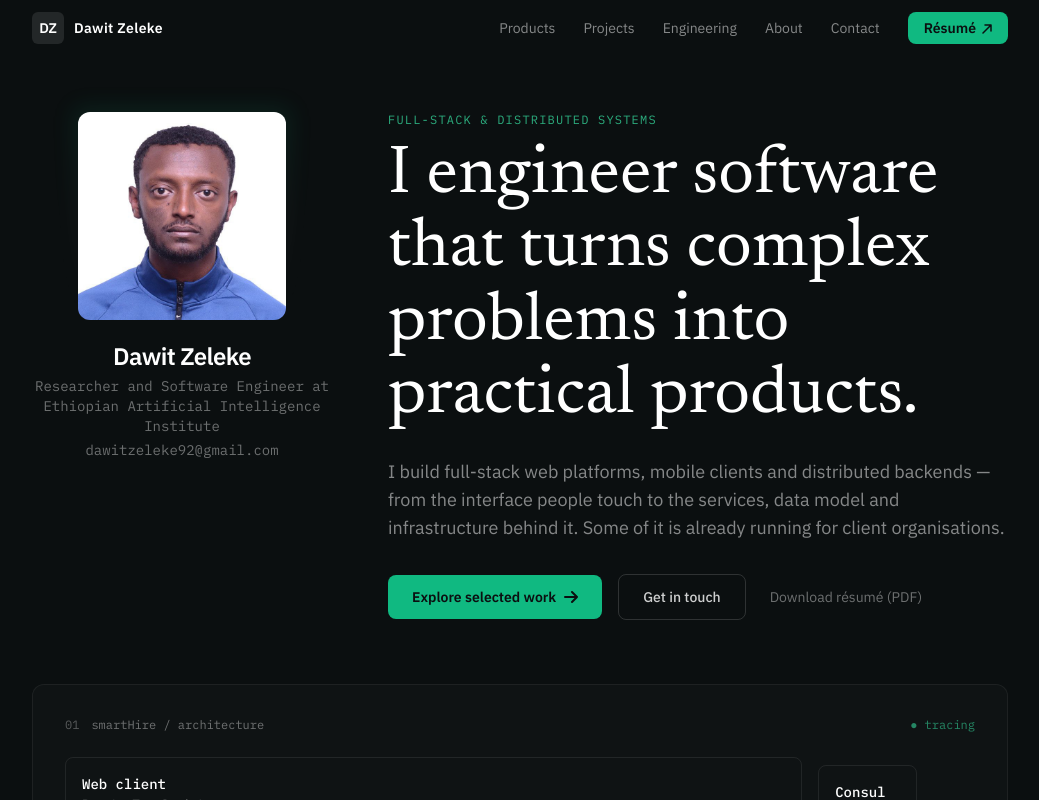
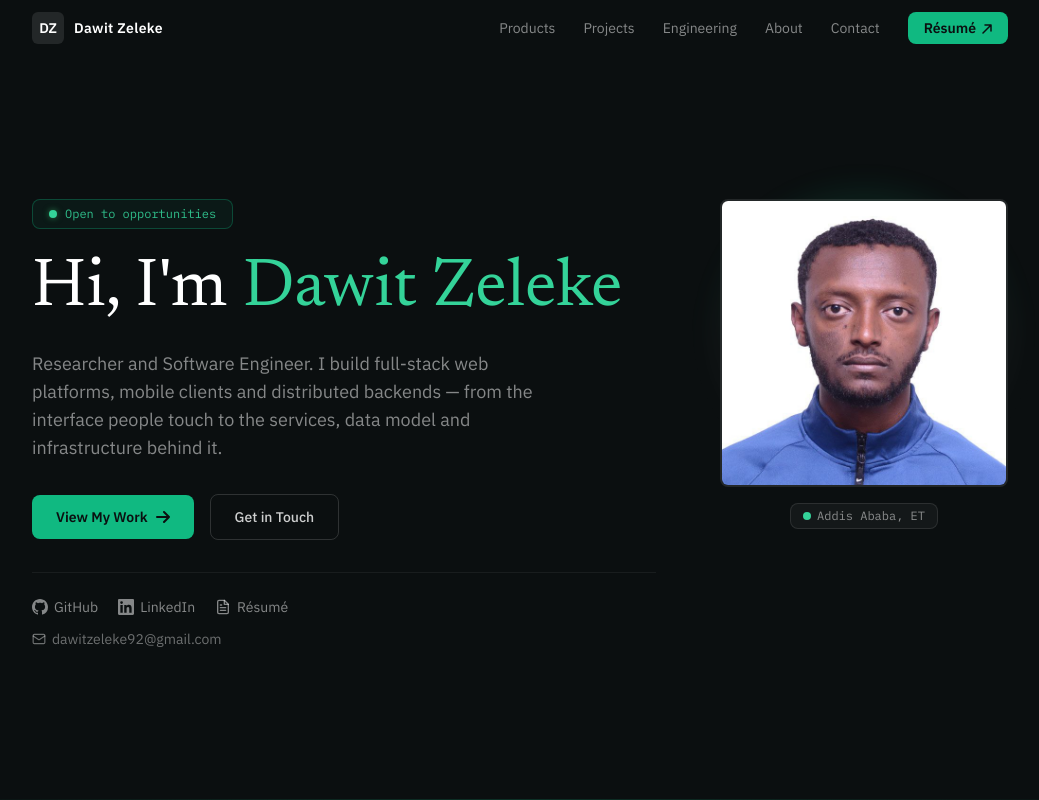
Before and after one commit to dawitzeleke/portfolio, a React (Create React App) app: page / in a window 1280 px wide. Shown: the top 800 px of the page, without its empty margins (120-1159 px from the left). Built offline with nearby package versions, Linux system fonts and the light colour scheme.

Commit message:
feat: add Home component with hero section and architecture diagram

```diff
--- a/src/components/Home.tsx
+++ b/src/components/Home.tsx
@@ -3,6 +3,7 @@ import photo from "../assets/photo.png";
 
 const Home = (): JSX.Element => {
   return (
+    <>
     <header
       id="home"
       className="relative w-full min-h-screen bg-[#0b0f10] text-white overflow-hidden"
@@ -11,57 +12,28 @@ const Home = (): JSX.Element => {
       <div className="absolute bottom-0 left-0 right-0 h-px bg-gradient-to-r from-transparent via-emerald-500/20 to-transparent" />
 
       <div className="section-container flex flex-col justify-center min-h-screen pt-20 pb-16">
-        {/* Hero Top: Profile Card + Big Editorial Heading & CTAs */}
-        <div className="flex flex-col lg:flex-row items-center lg:items-start gap-8 lg:gap-14 pt-4 sm:pt-8">
-          {/* Avatar Profile Card */}
-          <div className="flex flex-col items-center flex-shrink-0 text-center animate-fade-in-up">
-            <div className="relative group">
-              {/* Outer soft ambient halo */}
-              <div className="absolute -inset-1 bg-gradient-to-b from-emerald-500/20 via-white/5 to-transparent blur-md opacity-60 group-hover:opacity-100 transition-opacity duration-500" />
-
-              {/* Photo Frame */}
-              <div className="relative w-44 h-44 sm:w-48 sm:h-48 lg:w-52 lg:h-52 overflow-hidden transition-transform duration-300 group-hover:scale-[1.02]">
-                <img
-                  src={photo}
-                  alt="Dawit Zeleke"
-                  className="w-full h-full object-cover object-top rounded-xl"
-                />
-              </div>
-
-
+        {/* Hero: Text left + Photo right */}
+        <div className="flex flex-col lg:flex-row items-center lg:items-start gap-12 lg:gap-16 pt-4 sm:pt-8">
+          {/* Left: Status badge, Heading, Description, CTAs, Links */}
+          <div className="flex-1 text-center lg:text-left animate-fade-in-up">
+            {/* Status badge */}
+            <div className="inline-flex items-center gap-2 rounded-lg border border-emerald-500/30 bg-emerald-500/[0.06] px-4 py-1.5 mb-6">
+              <span className="status-dot" />
+              <span className="text-xs font-mono text-emerald-400/90">Open to opportunities</span>
             </div>
-
-            {/* Name & Credentials */}
-            <div className="mt-5">
-              <h2 className="text-xl sm:text-2xl font-semibold text-white tracking-tight">
-                Dawit Zeleke
-              </h2>
-              <p className="text-xs sm:text-sm font-mono text-white/40 mt-1 w-[300px]">
-                Researcher and Software Engineer at Ethiopian Artificial Intelligence Institute
-              </p>
-              <p className="text-xs sm:text-sm font-mono text-white/40 mt-1 w-[300px]">dawitzeleke92@gmail.com</p>
-            </div>
-
-          </div>
-
-          {/* Right: Big Editorial Headline + Description + CTAs */}
-          <div className="flex-1 text-center lg:text-left animate-fade-in-up animate-delay-100">
-            {/* Intro label */}
-            <p className="text-xs font-mono tracking-widest uppercase text-emerald-400/80 mb-3">
-              Full-Stack & Distributed Systems
-            </p>
 
             {/* Big editorial heading */}
             <h1 className="font-display text-[2.5rem] sm:text-[3.25rem] md:text-[3.75rem] lg:text-[4.25rem] font-normal leading-[1.08] text-white">
-              I engineer software that turns complex problems into practical products.
+              Hi, I'm{" "}
+              <span className="text-emerald-400">Dawit</span>{" "}
+              <span className="text-emerald-400">Zeleke</span>
             </h1>
 
             {/* Description */}
-            <p className="max-w-2xl text-base sm:text-lg text-white/50 mt-6 leading-relaxed">
-              I build full-stack web platforms, mobile clients and distributed
-              backends — from the interface people touch to the services, data
-              model and infrastructure behind it. Some of it is already running
-              for client organisations.
+            <p className="max-w-lg text-base sm:text-lg text-white/50 mt-6 leading-relaxed">
+              Researcher and Software Engineer. I build full-stack web platforms,
+              mobile clients and distributed backends — from the interface people
+              touch to the services, data model and infrastructure behind it.
             </p>
 
             {/* CTAs */}
@@ -72,7 +44,7 @@ const Home = (): JSX.Element => {
                 duration={500}
                 className="btn-primary cursor-pointer"
               >
-                Explore selected work
+                View My Work
                 <svg width="14" height="14" viewBox="0 0 14 14" fill="none">
                   <path d="M1 7h12M8 2l5 5-5 5" stroke="currentColor" strokeWidth="2" strokeLinecap="round" strokeLinejoin="round" />
                 </svg>
@@ -84,22 +56,78 @@ const Home = (): JSX.Element => {
                 duration={500}
                 className="btn-ghost cursor-pointer"
               >
-                Get in touch
+                Get in Touch
               </Link>
+            </div>
 
+            {/* Social & contact links row */}
+            <div className="flex flex-wrap items-center justify-center lg:justify-start gap-5 mt-8 pt-6 border-t border-white/[0.06]">
+              <a
+                href="https://github.com/"
+                target="_blank"
+                rel="noopener noreferrer"
+                className="inline-flex items-center gap-1.5 text-sm text-white/50 hover:text-white transition-colors"
+              >
+                <svg width="16" height="16" viewBox="0 0 24 24" fill="currentColor"><path d="M12 0C5.37 0 0 5.37 0 12c0 5.31 3.435 9.795 8.205 11.385.6.105.825-.255.825-.57 0-.285-.015-1.23-.015-2.235-3.015.555-3.795-.735-4.035-1.41-.135-.345-.72-1.41-1.23-1.695-.42-.225-1.02-.78-.015-.795.945-.015 1.62.87 1.845 1.23 1.08 1.815 2.805 1.305 3.495.99.105-.78.42-1.305.765-1.605-2.67-.3-5.46-1.335-5.46-5.925 0-1.305.465-2.385 1.23-3.225-.12-.3-.54-1.53.12-3.18 0 0 1.005-.315 3.3 1.23.96-.27 1.98-.405 3-.405s2.04.135 3 .405c2.295-1.56 3.3-1.23 3.3-1.23.66 1.65.24 2.88.12 3.18.765.84 1.23 1.905 1.23 3.225 0 4.605-2.805 5.625-5.475 5.925.435.375.81 1.095.81 2.22 0 1.605-.015 2.895-.015 3.3 0 .315.225.69.825.57A12.02 12.02 0 0024 12c0-6.63-5.37-12-12-12z"/></svg>
+                GitHub
+              </a>
+              <a
+                href="https://linkedin.com/"
+                target="_blank"
+                rel="noopener noreferrer"
+                className="inline-flex items-center gap-1.5 text-sm text-white/50 hover:text-white transition-colors"
+              >
+                <svg width="16" height="16" viewBox="0 0 24 24" fill="currentColor"><path d="M20.447 20.452h-3.554v-5.569c0-1.328-.027-3.037-1.852-3.037-1.853 0-2.136 1.445-2.136 2.939v5.667H9.351V9h3.414v1.561h.046c.477-.9 1.637-1.85 3.37-1.85 3.601 0 4.267 2.37 4.267 5.455v6.286zM5.337 7.433a2.062 2.062 0 01-2.063-2.065 2.064 2.064 0 112.063 2.065zm1.782 13.019H3.555V9h3.564v11.452zM22.225 0H1.771C.792 0 0 .774 0 1.729v20.542C0 23.227.792 24 1.771 24h20.451C23.2 24 24 23.227 24 22.271V1.729C24 .774 23.2 0 22.222 0h.003z"/></svg>
+                LinkedIn
+              </a>
               <a
                 href="/resume.pdf"
                 download
-                className="inline-flex items-center gap-1.5 ml-2 text-sm text-white/40 hover:text-white/70 transition-colors"
+                className="inline-flex items-center gap-1.5 text-sm text-white/50 hover:text-white transition-colors"
               >
-                Download résumé (PDF)
+                <svg width="16" height="16" viewBox="0 0 24 24" fill="none" stroke="currentColor" strokeWidth="2" strokeLinecap="round" strokeLinejoin="round"><path d="M14 2H6a2 2 0 00-2 2v16a2 2 0 002 2h12a2 2 0 002-2V8z"/><polyline points="14 2 14 8 20 8"/><line x1="16" y1="13" x2="8" y2="13"/><line x1="16" y1="17" x2="8" y2="17"/><polyline points="10 9 9 9 8 9"/></svg>
+                Résumé
               </a>
+            </div>
+
+            <div className="flex flex-wrap items-center justify-center lg:justify-start gap-5 mt-3">
+              <span className="inline-flex items-center gap-1.5 text-sm text-white/40">
+                <svg width="14" height="14" viewBox="0 0 24 24" fill="none" stroke="currentColor" strokeWidth="2" strokeLinecap="round" strokeLinejoin="round"><rect x="2" y="4" width="20" height="16" rx="2"/><path d="M22 7l-8.97 5.7a1.94 1.94 0 01-2.06 0L2 7"/></svg>
+                dawitzeleke92@gmail.com
+              </span>
+            </div>
+          </div>
+
+          {/* Right: Large circular profile photo */}
+          <div className="flex-shrink-0 flex flex-col items-center animate-fade-in-up animate-delay-100">
+            <div className="relative group">
+              {/* Outer ambient glow ring */}
+              <div className="absolute -inset-2 rounded-full bg-gradient-to-b from-emerald-500/20 via-white/5 to-transparent blur-lg opacity-60 group-hover:opacity-100 transition-opacity duration-500" />
+
+              {/* Circular photo */}
+              <div className="relative w-56 h-56 sm:w-64 sm:h-64 lg:w-72 lg:h-72 rounded-lg overflow-hidden border-2 border-white/10 transition-transform duration-300 group-hover:scale-[1.02]">
+                <img
+                  src={photo}
+                  alt="Dawit Zeleke"
+                  className="w-full h-full object-cover object-top"
+                />
+              </div>
+            </div>
+
+            {/* Location badge */}
+            <div className="mt-4 inline-flex items-center gap-1.5 rounded-lg border border-white/10 bg-white/[0.04] px-3 py-1">
+              <span className="w-2 h-2 rounded-lg bg-emerald-400" />
+              <span className="text-xs font-mono text-white/50">Addis Ababa, ET</span>
             </div>
           </div>
         </div>
+      </div>
+    </header>
 
-        {/* Architecture diagram section — interactive visual like Biniyam */}
-        <div className="mt-16 animate-fade-in-up animate-delay-500">
+    {/* Architecture diagram section — below the fold */}
+    <section className="w-full bg-[#0b0f10] text-white">
+      <div className="section-container py-16">
+        <div className="animate-fade-in-up animate-delay-500">
           <div className="card p-6 md:p-8">
             <div className="flex items-center justify-between mb-6">
               <div className="flex items-center gap-3">
@@ -178,7 +206,8 @@ const Home = (): JSX.Element => {
           </div>
         </div>
       </div>
-    </header>
+    </section>
+  </>
   );
 };
 
```
